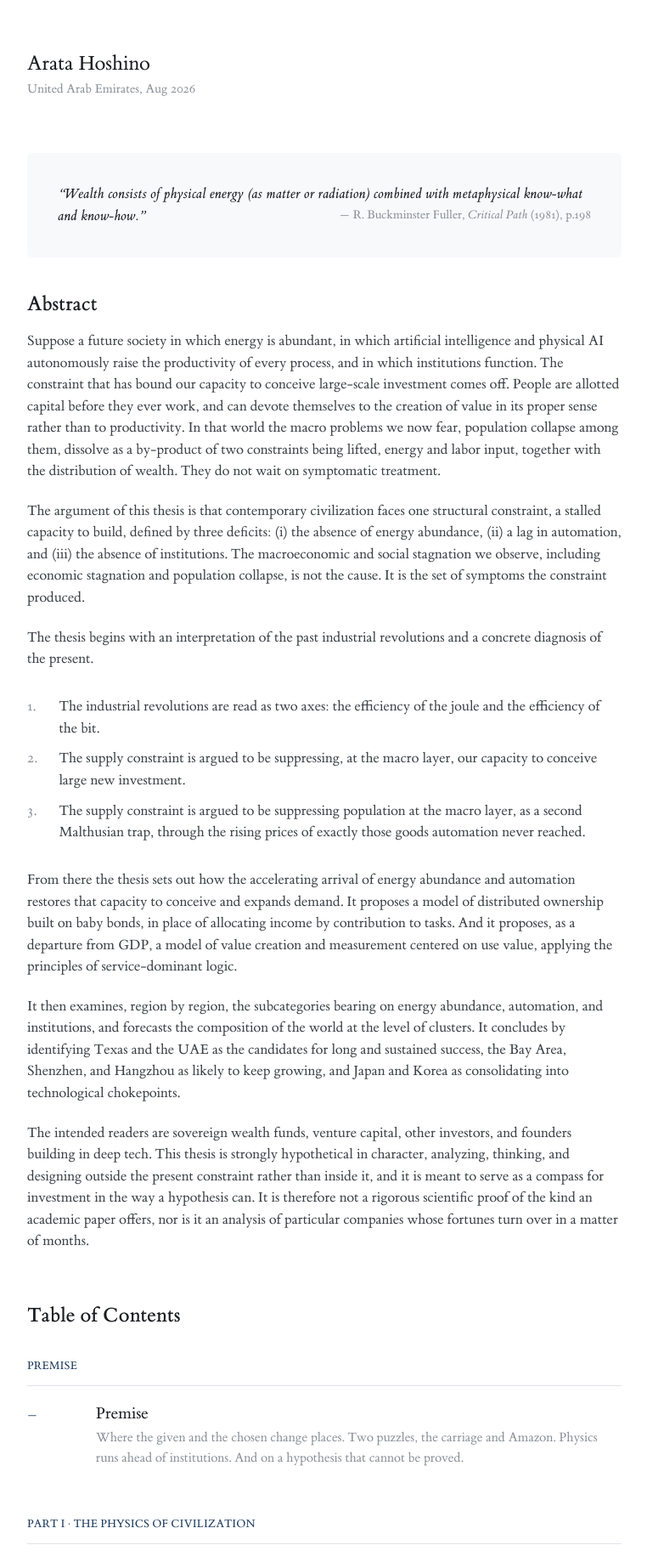
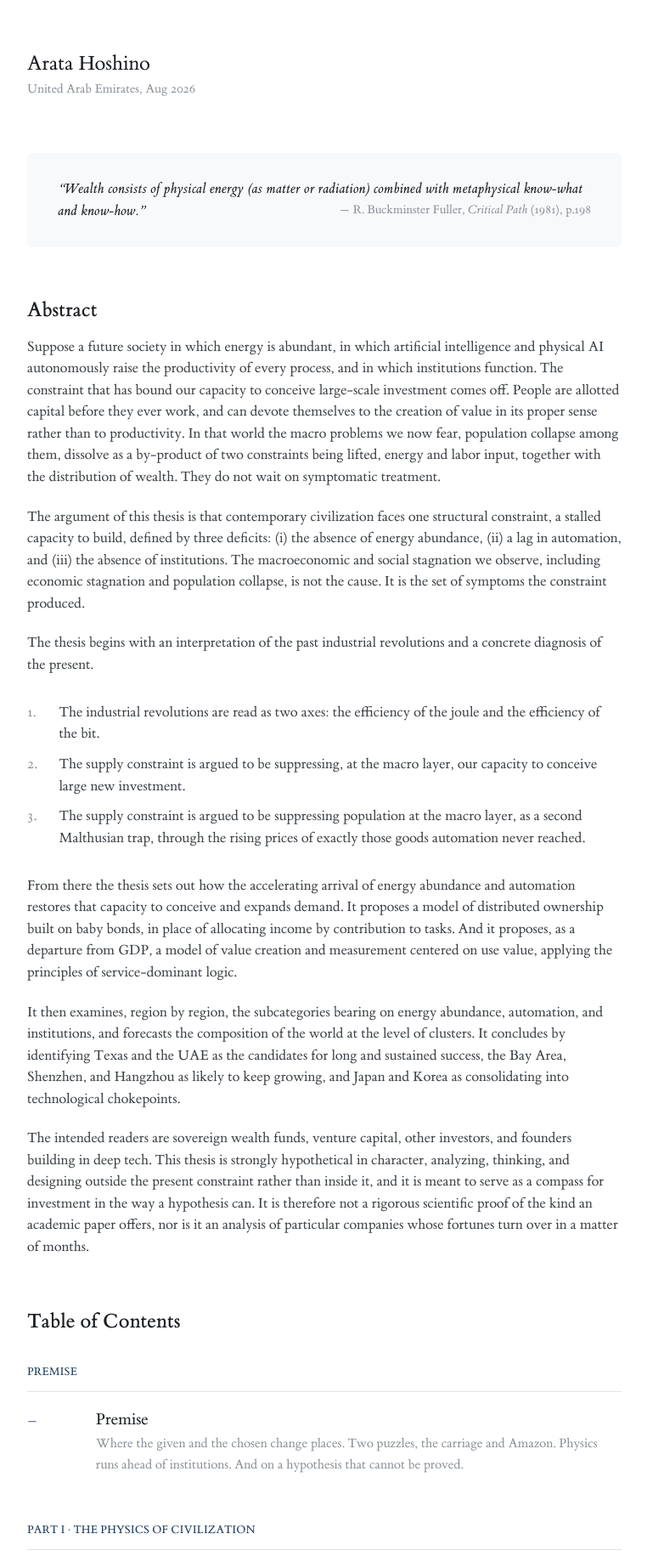
Before and after one commit to arata-hoshino/arata-hoshino.github.io, a Jekyll site: the page built from index.md, in a window 1280 px wide. Shown: the part 387-2225 px from the top of the page at 85% size, without its empty margins (258-1020 px from the left). Built offline with Jekyll 4.4.1, drawn with Linux system fonts in a browser that asks for light colours.

Commit message:
Shallow the epigraph panel, and even the two breaks under it
On a wide page the panel loses a little depth, 36px of padding down to
29.6, and the two breaks of the title page are set to one measure. They
were not equal: 40.00px under the epigraph against 59.16px over the
contents. Both now stand at 59.52px, a fifth above the mean of the two.

The contents head takes a class of its own for that, so .prose h2, which
every chapter's sections use, is untouched — and all of it sits inside the
wide-page query, so the narrow page is exactly as it was.

Co-Authored-By: Claude Opus 5 <noreply@anthropic.com>

```diff
--- a/assets/css/style.css
+++ b/assets/css/style.css
@@ -600,6 +600,20 @@ main {
     display: inline;
   }
 
+  /* the panel is a little shallower, and the two breaks of the title
+     page — under the epigraph, and over the contents — take the same
+     measure. The second is given a class of its own so that .prose h2,
+     which every chapter uses, is left alone. */
+  .epigraph {
+    padding-top: 1.85rem;
+    padding-bottom: 1.85rem;
+  }
+
+  .epigraph + .prose,
+  .prose .toc-heading {
+    margin-top: 3.72rem;
+  }
+
   .epigraph figcaption {
     float: right;
     margin-top: 0;
--- a/index.md
+++ b/index.md
@@ -58,6 +58,7 @@ scientific proof of the kind an academic paper offers, nor is it an analysis of
 companies whose fortunes turn over in a matter of months.
 
 ## Table of Contents
+{: .toc-heading}
 
 <div class="toc">
 
```
